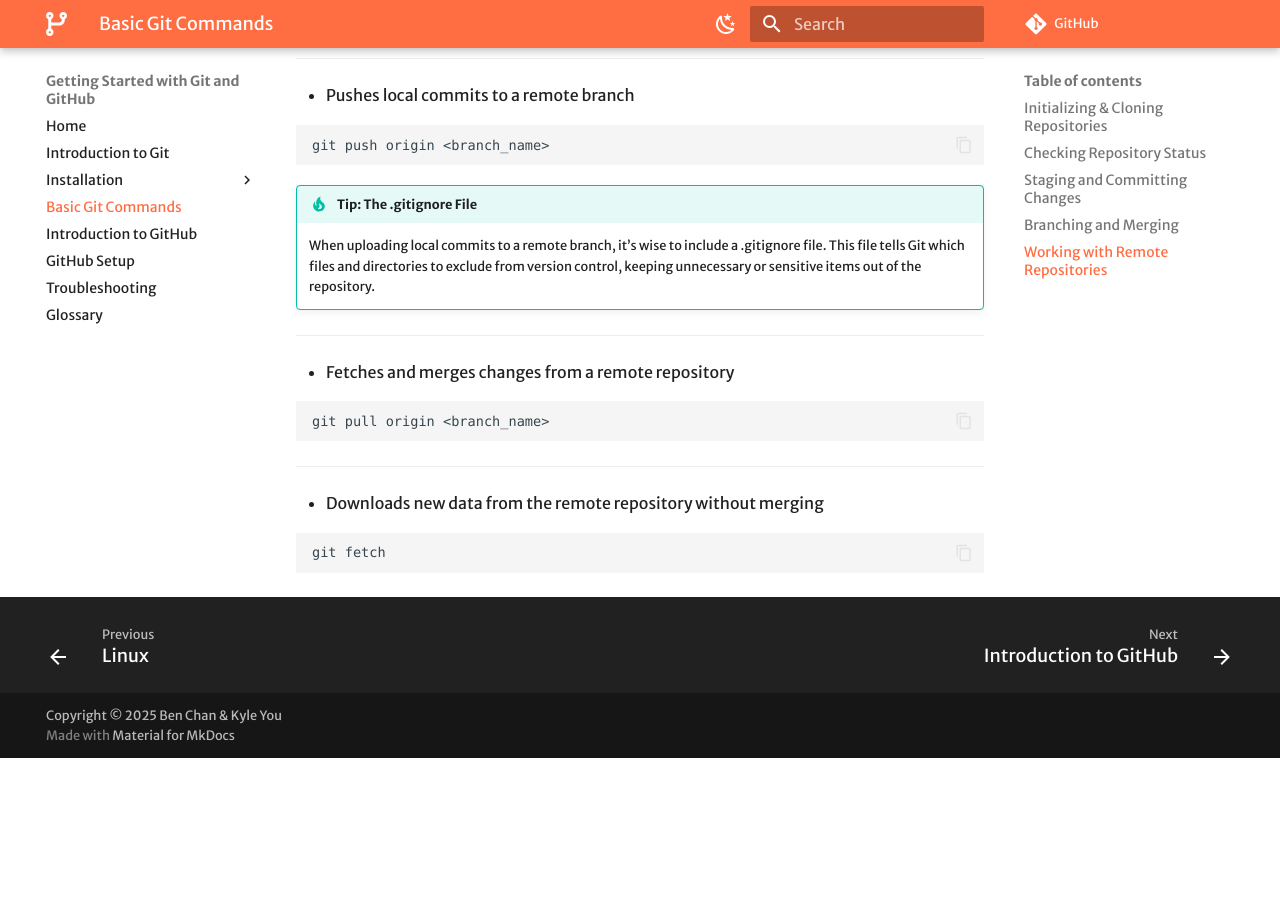
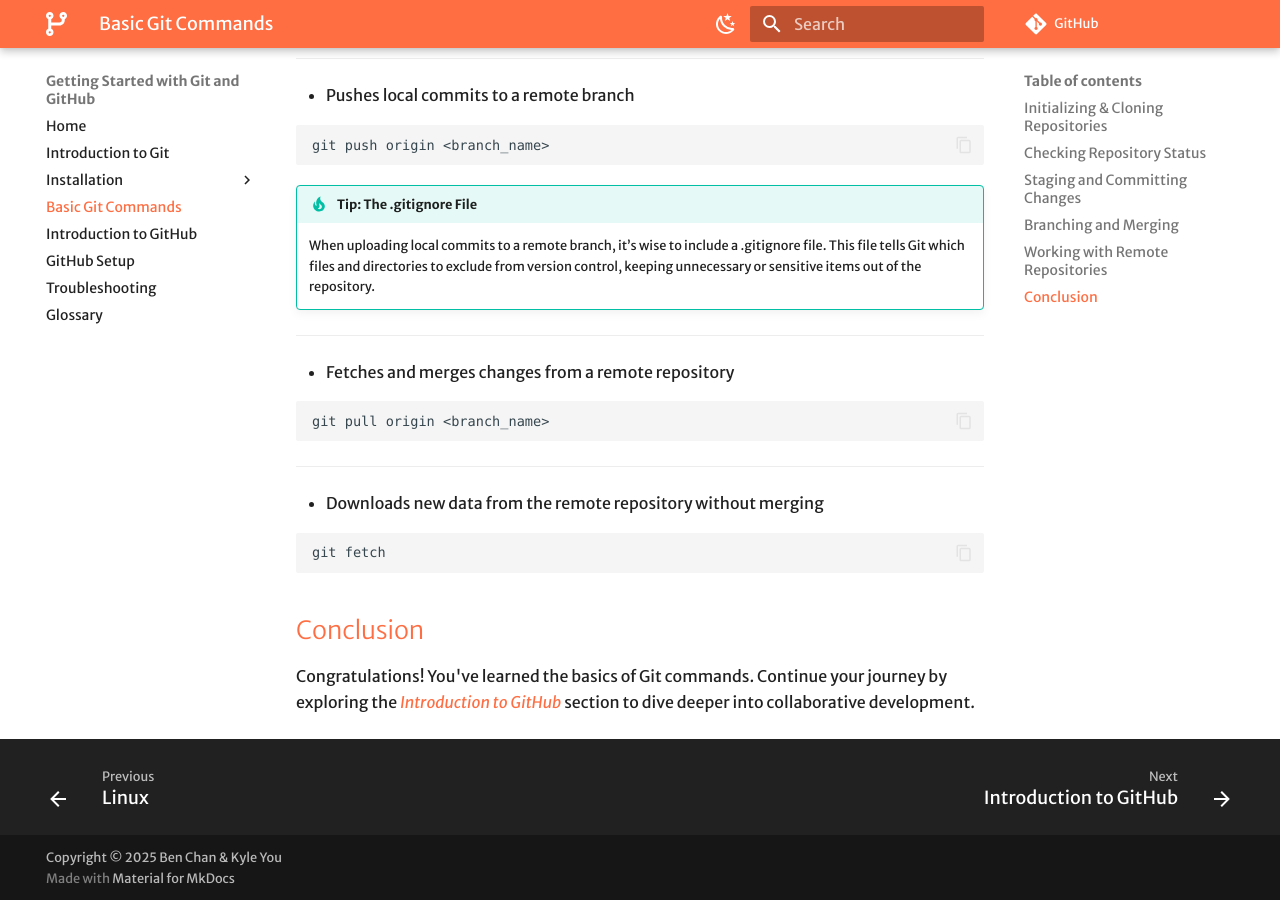
Before and after one commit to bchan158/COMM-MkDocs-Project, an MkDocs documentation site: the page built from docs/set-3-basic-git-commands.md, in a window 1280 px wide and 900 px high, scrolled down 4143 px. Built offline with MkDocs 1.6.1 and Material for MkDocs 9.7.7, drawn with Linux system fonts in a browser that asks for light colours; some web fonts are replaced; comment, search, counter and statistics services are not loaded; before the commit the page ends 4901 px from its top, so only the background shows below that.

````diff
--- a/docs/set-3-basic-git-commands.md
+++ b/docs/set-3-basic-git-commands.md
@@ -227,3 +227,7 @@ git pull origin <branch_name>
 ```sh
 git fetch
 ```
+
+## Conclusion
+
+Congratulations! You've learned the basics of Git commands. Continue your journey by exploring the [_Introduction to GitHub_](set-4-intro-github.md) section to dive deeper into collaborative development.
--- a/mkdocs.yml
+++ b/mkdocs.yml
@@ -8,6 +8,7 @@ theme:
     code: Red Hat Mono
   icon:
     logo: fontawesome/solid/code-branch
+  favicon: assets/images/code-branch-solid.svg
   features:
     - navigation.footer
     - content.code.copy
````
Also changed, not shown: docs/set-2b-macOS.md (+1 -1 lines), docs/set-2c-linux.md (+4 -0 lines), docs/set-4-intro-github.md (+1 -1 lines), docs/troubleshooting.md (+12 -0 lines), docs/assets/images/code-branch-solid.svg (added).
